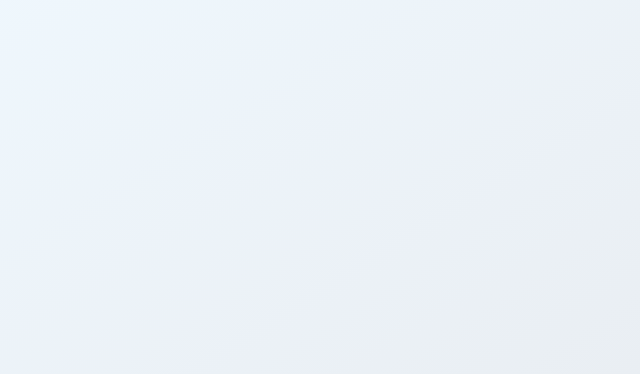
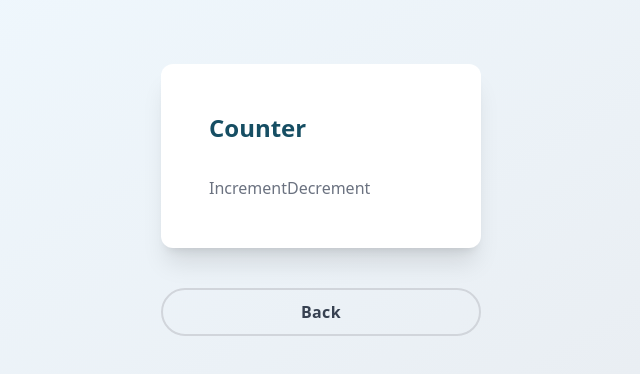
Before and after one commit to bcdrme/nuxt-demo-project, a Nuxt app: page /counter in a window 1280 px wide. Shown: the top 374 px of the page, without its empty margins (319-959 px from the left). Built offline with nearby package versions, Linux system fonts and the light colour scheme.

Commit message:
add tailwindcss prettier pluigin

```diff
--- /dev/null
+++ b/components/ClickCounter.vue
@@ -0,0 +1,10 @@
+<script></script>
+
+<template>
+  <div class="rounded-xl bg-white p-12 shadow-xl">
+    <h2 class="mb-8 text-2xl font-bold text-cyan-900">Counter</h2>
+    <p>{{ count }}</p>
+    <button @click="increment">Increment</button>
+    <button @click="decrement">Decrement</button>
+  </div>
+</template>
--- a/components/NavButton.vue
+++ b/components/NavButton.vue
@@ -11,11 +11,11 @@ export default defineComponent({
 
 <template>
   <button
-    class="group h-12 px-6 border-2 border-gray-300 rounded-full transition duration-300 hover:border-blue-400 focus:bg-blue-50 active:bg-blue-100"
+    class="group h-12 rounded-full border-2 border-gray-300 px-6 transition duration-300 hover:border-blue-400 focus:bg-blue-50 active:bg-blue-100"
     @click="click">
-    <div class="relative flex items-center space-x-4 justify-center">
+    <div class="relative flex items-center justify-center space-x-4">
       <span
-        class="block w-max font-semibold tracking-wide text-gray-700 text-sm transition duration-300 group-hover:text-blue-600 sm:text-base">
+        class="block w-max text-sm font-semibold tracking-wide text-gray-700 transition duration-300 group-hover:text-blue-600 sm:text-base">
         <slot />
       </span>
     </div>
--- a/components/NavMenu.vue
+++ b/components/NavMenu.vue
@@ -2,7 +2,7 @@
   <div class="rounded-xl bg-white shadow-xl">
     <div class="p-6 sm:p-16">
       <div class="space-y-4">
-        <h2 class="mb-8 text-2xl text-cyan-900 font-bold">
+        <h2 class="mb-8 text-2xl font-bold text-cyan-900">
           Nuxt<br />
           Demo Project
         </h2>
@@ -10,11 +10,11 @@
       <div class="mt-16 grid space-y-4">
         <slot />
       </div>
-      <div class="mt-32 space-y-4 text-gray-600 text-center sm:-mb-8">
+      <div class="mt-32 space-y-4 text-center text-gray-600 sm:-mb-8">
         <!-- prettier-ignore -->
         <p class="text-xs">
-                By proceeding, you agree to our <a href="" class="underline">Disclaimer</a> and confirm you have read our <a href="" class="underline">Privacy and Cookie Statement</a>.
-              </p>
+            By proceeding, you agree to our <a href="" class="underline">Disclaimer</a> and confirm you have read our <a href="" class="underline">Privacy and Cookie Statement</a>.
+        </p>
       </div>
     </div>
   </div>
--- a/layouts/default.vue
+++ b/layouts/default.vue
@@ -1,7 +1,7 @@
 <template>
-  <div class="relative py-16 bg-gradient-to-br from-sky-50 to-gray-200 h-screen">
+  <div class="relative h-screen bg-gradient-to-br from-sky-50 to-gray-200 py-16">
     <div class="m-auto md:w-8/12 lg:w-6/12 xl:w-6/12">
-      <div class="relative container m-auto px-6 text-gray-500 md:px-12 xl:px-40">
+      <div class="container relative m-auto px-6 text-gray-500 md:px-12 xl:px-40">
         <slot />
       </div>
     </div>
--- a/package.json
+++ b/package.json
@@ -21,6 +21,7 @@
     "eslint-config-prettier": "^8.8.0",
     "nuxt": "^3.3.3",
     "prettier": "^2.8.7",
+    "prettier-plugin-tailwindcss": "^0.2.7",
     "typescript": "^5.0.4"
   },
   "dependencies": {
--- a/pages/counter/index.vue
+++ b/pages/counter/index.vue
@@ -1,3 +1,13 @@
 <template>
-  <div></div>
+  <div class="grid gap-10">
+    <ClickCounter />
+    <NavButton
+      @click="
+        () => {
+          $router.push('/')
+        }
+      ">
+      Back
+    </NavButton>
+  </div>
 </template>
--- a/pages/users/[...id].vue
+++ b/pages/users/[...id].vue
@@ -4,7 +4,7 @@ const { data } = await useFetch(`https://jsonplaceholder.typicode.com/users/${ro
 </script>
 
 <template>
-  <div class="relative py-16 bg-gradient-to-br from-sky-50 to-gray-200 h-screen">
+  <div class="relative h-screen bg-gradient-to-br from-sky-50 to-gray-200 py-16">
     <h1>User page</h1>
     <p>{{ data.name }}</p>
   </div>
--- a/pages/users/index.vue
+++ b/pages/users/index.vue
@@ -3,7 +3,7 @@ const { data } = await useFetch('https://jsonplaceholder.typicode.com/users')
 </script>
 
 <template>
-  <div class="relative py-16 bg-gradient-to-br from-sky-50 to-gray-200 h-screen">
+  <div class="relative h-screen bg-gradient-to-br from-sky-50 to-gray-200 py-16">
     <h1>Users</h1>
     <ul>
       <li
```
Also changed, not shown: 2 other files (tests, documents, lock files or other folders).
